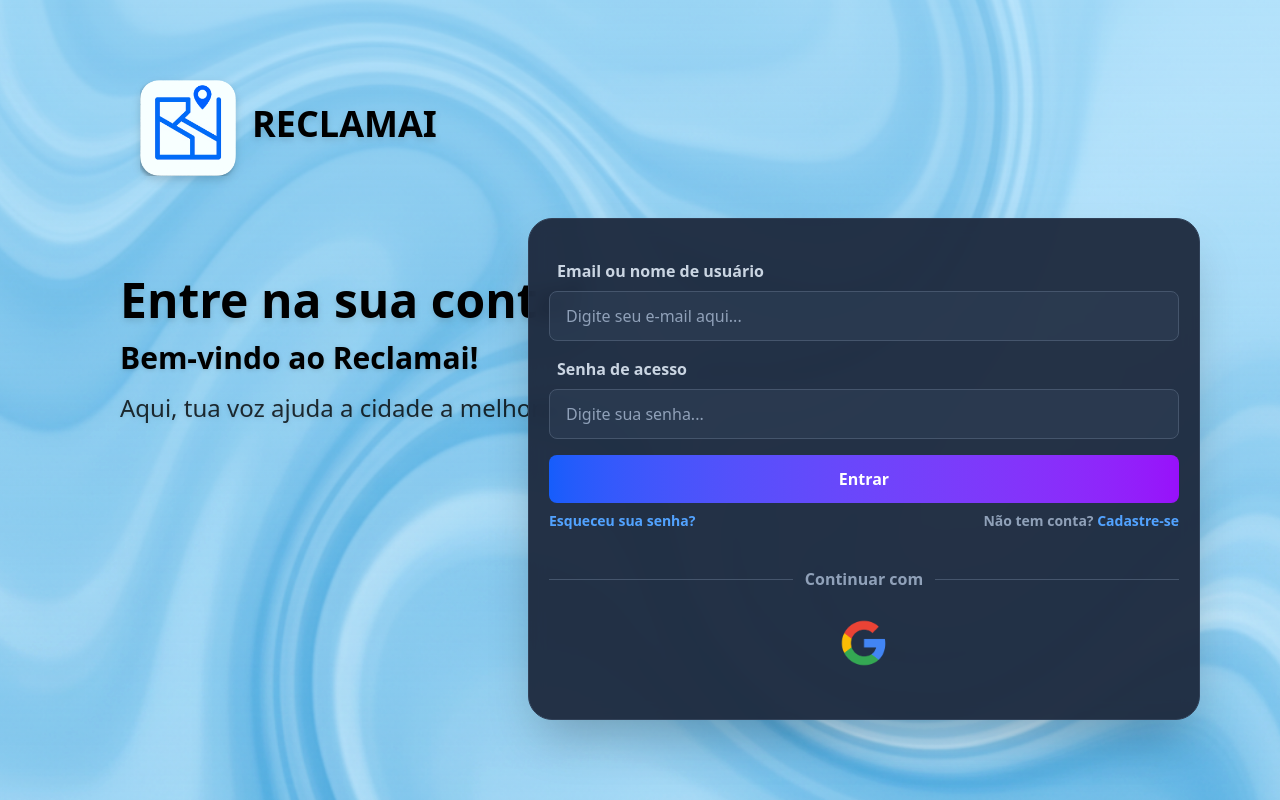
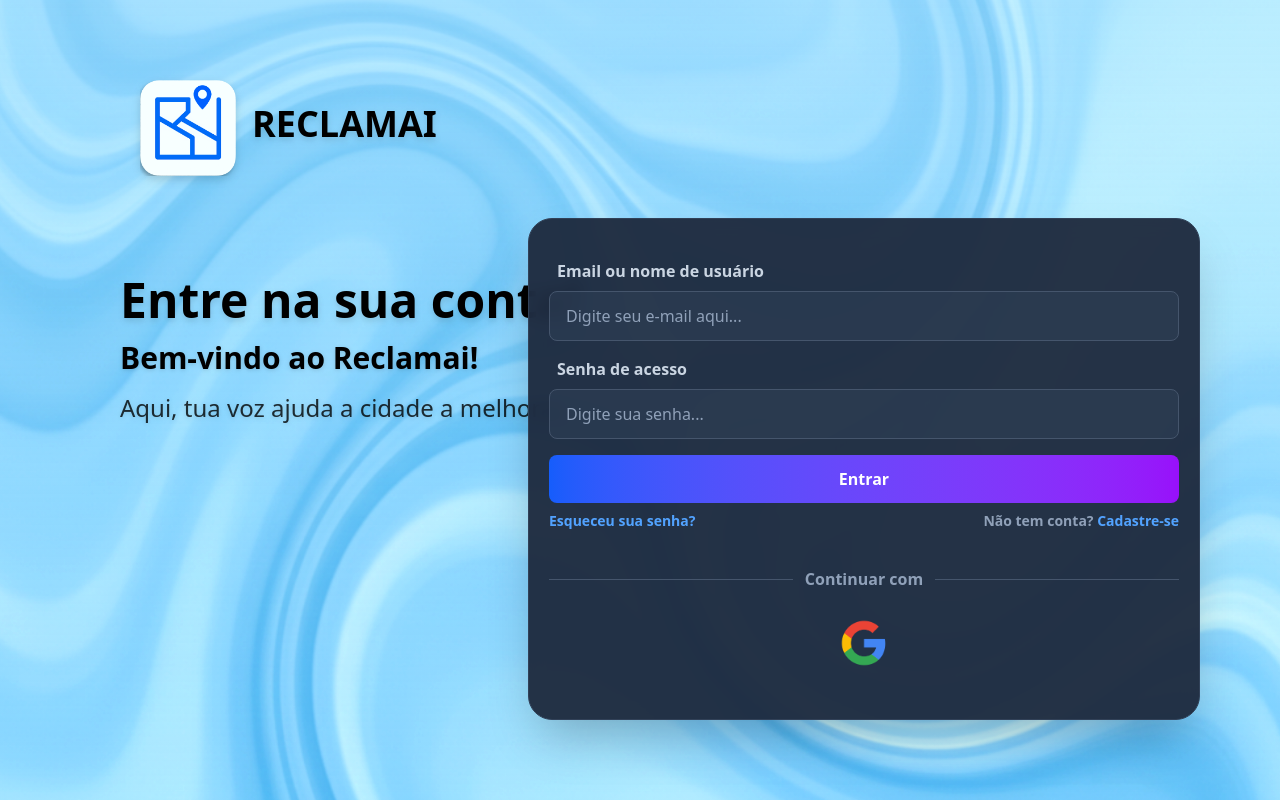
Before and after one commit to FelipePhRosa/Reclamai, a React (Vite) app in the folder frontend/: page /login in a window 1280 px wide. Built offline with nearby package versions, Linux system fonts and the light colour scheme; no server answers.

Commit message:
Design: Readjust new model design.

```diff
--- a/frontend/src/components/Login.jsx
+++ b/frontend/src/components/Login.jsx
@@ -116,7 +116,7 @@ export default function Login() {
           style={{
             backgroundImage: 'url(/background.png)',
             imageRendering: 'crisp-edges',
-            filter: 'brightness(1.05) contrast(1.02)'
+            filter: 'brightness(1.09) contrast(1.15)'
           }}
         />
 
@@ -181,7 +181,7 @@ export default function Login() {
               <button
                 type="submit"
                 onClick={handleLogin}
-                className="bg-gradient-to-r from-blue-600 to-purple-600 text-white font-semibold py-3 rounded-lg w-full hover:from-blue-700 hover:to-purple-700 hover:shadow-lg hover:shadow-blue-500/50 transition-all duration-300"
+                className="bg-gradient-to-r cursor-pointer from-blue-600 to-purple-600 text-white font-semibold py-3 rounded-lg w-full hover:from-blue-700 hover:to-purple-700 hover:shadow-lg hover:shadow-blue-500/50 transition-all duration-300 focus:outline-none focus:ring-0"
               >
                 Entrar
               </button>
```
